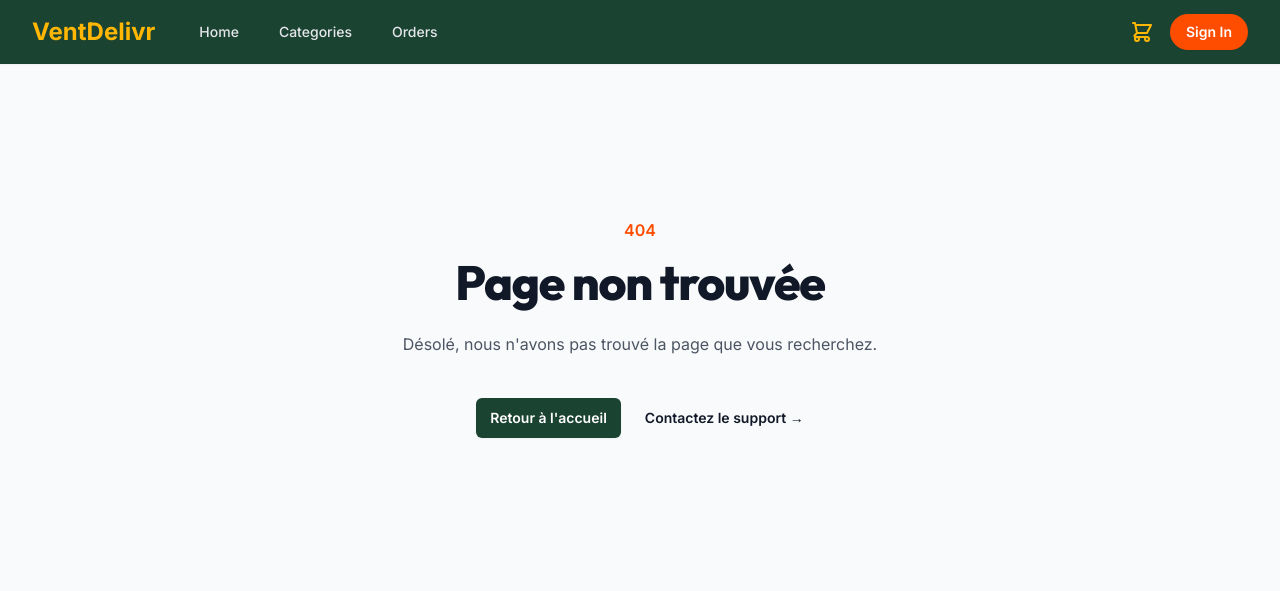
After one commit to Alfredveve/ventdelivr, a Django app: template templates/404.html in a window 1280 px wide. The commit adds this page. Shown: the top 591 px of the page. Run offline with Django 5.2, Linux system fonts and the light colour scheme; the template is opened without the code that fills it, so the values that code supplies are empty; some libraries are stand-ins or nearby versions.

Commit message:
Ajout de Fonctionnalités de base

```diff
--- /dev/null
+++ b/templates/404.html
@@ -0,0 +1,19 @@
+{% extends "base.html" %}
+
+{% block title %}Page non trouvée - VentDelivr{% endblock %}
+
+{% block content %}
+<div class="min-h-[60vh] flex flex-col items-center justify-center px-4 sm:px-6 lg:px-8">
+    <div class="text-center">
+        <p class="text-base font-semibold text-african-orange">404</p>
+        <h1 class="mt-4 text-3xl font-bold tracking-tight text-gray-900 sm:text-5xl">Page non trouvée</h1>
+        <p class="mt-6 text-base leading-7 text-gray-600">Désolé, nous n'avons pas trouvé la page que vous recherchez.</p>
+        <div class="mt-10 flex items-center justify-center gap-x-6">
+            <a href="{% url 'core:index' %}" class="rounded-md bg-african-green px-3.5 py-2.5 text-sm font-semibold text-white shadow-sm hover:bg-green-800 focus-visible:outline focus-visible:outline-2 focus-visible:outline-offset-2 focus-visible:outline-african-green">
+                Retour à l'accueil
+            </a>
+            <a href="#" class="text-sm font-semibold text-gray-900">Contactez le support <span aria-hidden="true">&rarr;</span></a>
+        </div>
+    </div>
+</div>
+{% endblock %}
--- a/templates/base.html
+++ b/templates/base.html
@@ -5,6 +5,7 @@
     <meta charset="UTF-8">
     <meta name="viewport" content="width=device-width, initial-scale=1.0">
     <title>{% block title %}VentDelivr - African Commerce & Delivery Platform{% endblock %}</title>
+    {% block extra_head %}{% endblock %}
     <script src="https://cdn.tailwindcss.com"></script>
     <script>
         tailwind.config = {
@@ -66,5 +67,6 @@
             </div>
         </main>
     </div>
+    {% block extra_scripts %}{% endblock %}
 </body>
 </html>
```
Also changed, not shown: core/utils.py (added, +33 -0 lines), templates/500.html (added, +19 -0 lines).
